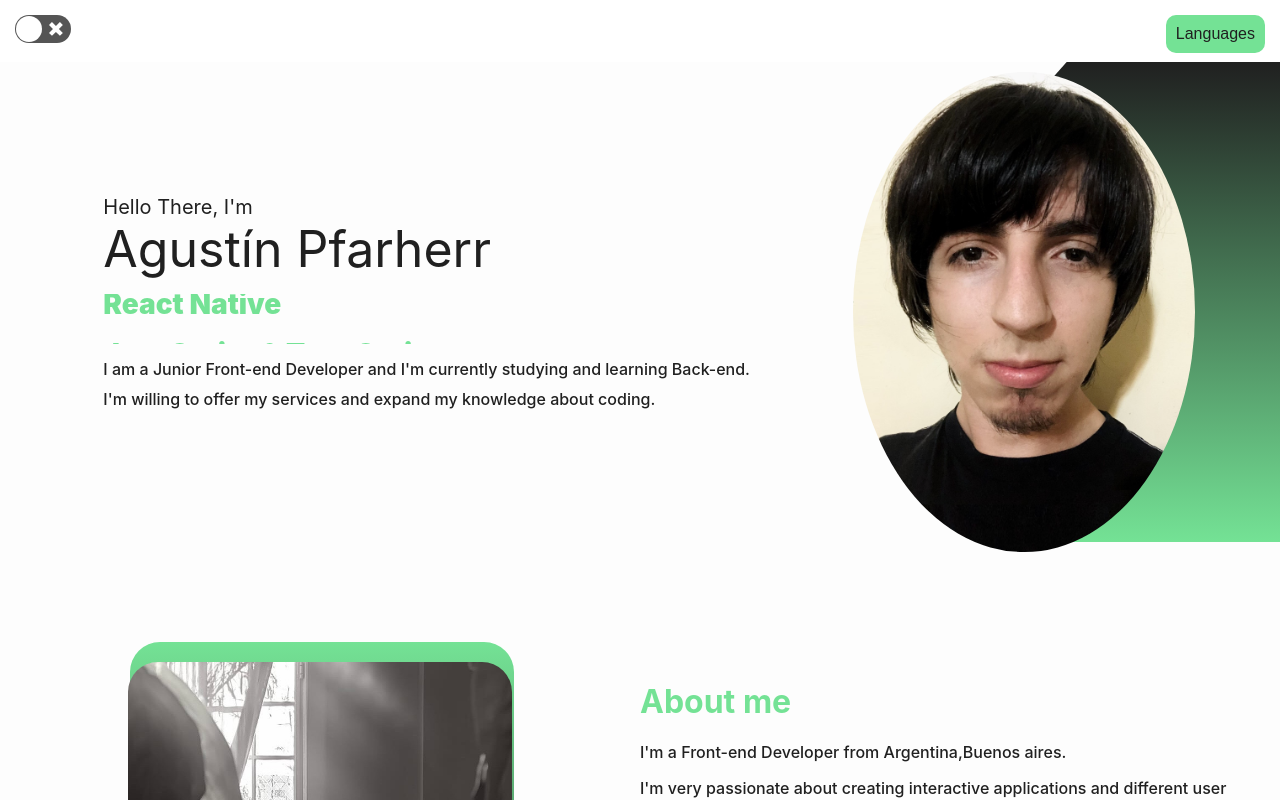
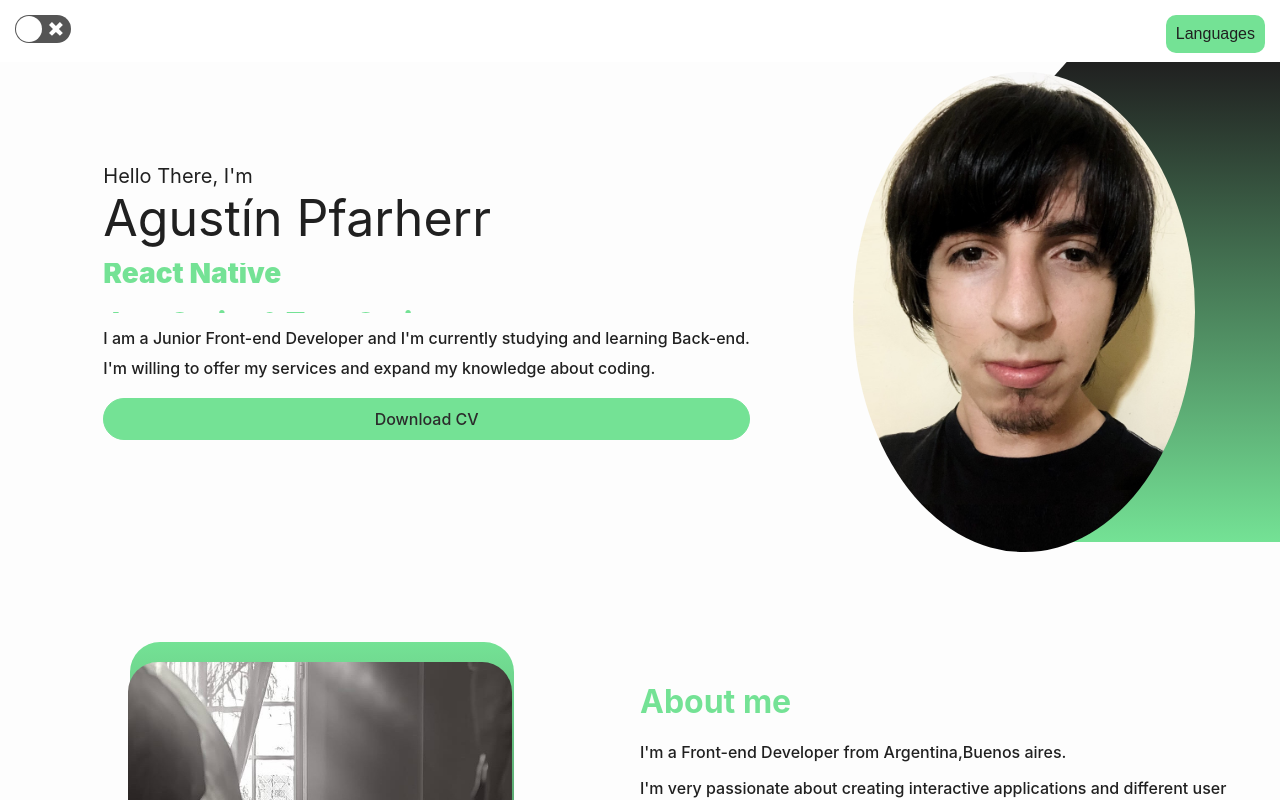
Before and after one commit to Lylhium/PortFolio-Agustin, a React (Create React App) app: page / in a window 1280 px wide. Shown: the top 800 px of the page. Built offline with nearby package versions, Linux system fonts and the light colour scheme.

Commit message:
CV download implementation

```diff
--- a/src/components/intro/intro.js
+++ b/src/components/intro/intro.js
@@ -1,3 +1,4 @@
+/* eslint-disable jsx-a11y/anchor-has-content */
 import React from "react";
 //css
 import "./intro.css";
@@ -5,7 +6,8 @@ import "./intro.css";
 import Me from "../../../src/assets/yo2023.jpg";
 //translate
 import { useTranslation } from "react-i18next";
-
+//CV
+import CV from "../../assets/CV_Agustin2023.pdf";
 export default function intro() {
   // eslint-disable-next-line react-hooks/rules-of-hooks
   const { t } = useTranslation();
@@ -27,6 +29,17 @@ export default function intro() {
           </div>
           <div className="i-desc1">{t("intro1")}</div>
           <div className="i-desc2">{t("intro2")}</div>
+          <br />
+          <a
+            className="button"
+            href={CV}
+            download="Agustin_CV"
+            target="_blank"
+            rel="noreferrer"
+            style={{ fontWeight: 500, textAlign: "center" }}
+          >
+            {t("cv")}
+          </a>
         </div>
       </div>
       <div className="i-right">
--- a/src/i18n.js
+++ b/src/i18n.js
@@ -29,6 +29,7 @@ i18n.use(initReactI18next).init({
         contact2: "send me an email here!",
         btnSend: "Send",
         inputError: "Please complete all fields.",
+        cv: "Download CV",
       },
     },
     es: {
@@ -56,6 +57,7 @@ i18n.use(initReactI18next).init({
         contact2: "envíame un email aquí!",
         btnSend: "Enviar",
         inputError: "Porfavor complete todos los campos.",
+        cv: "Descargar CV",
       },
     },
   },
```
Also changed, not shown: 1 other file (tests, documents, lock files or other folders).
